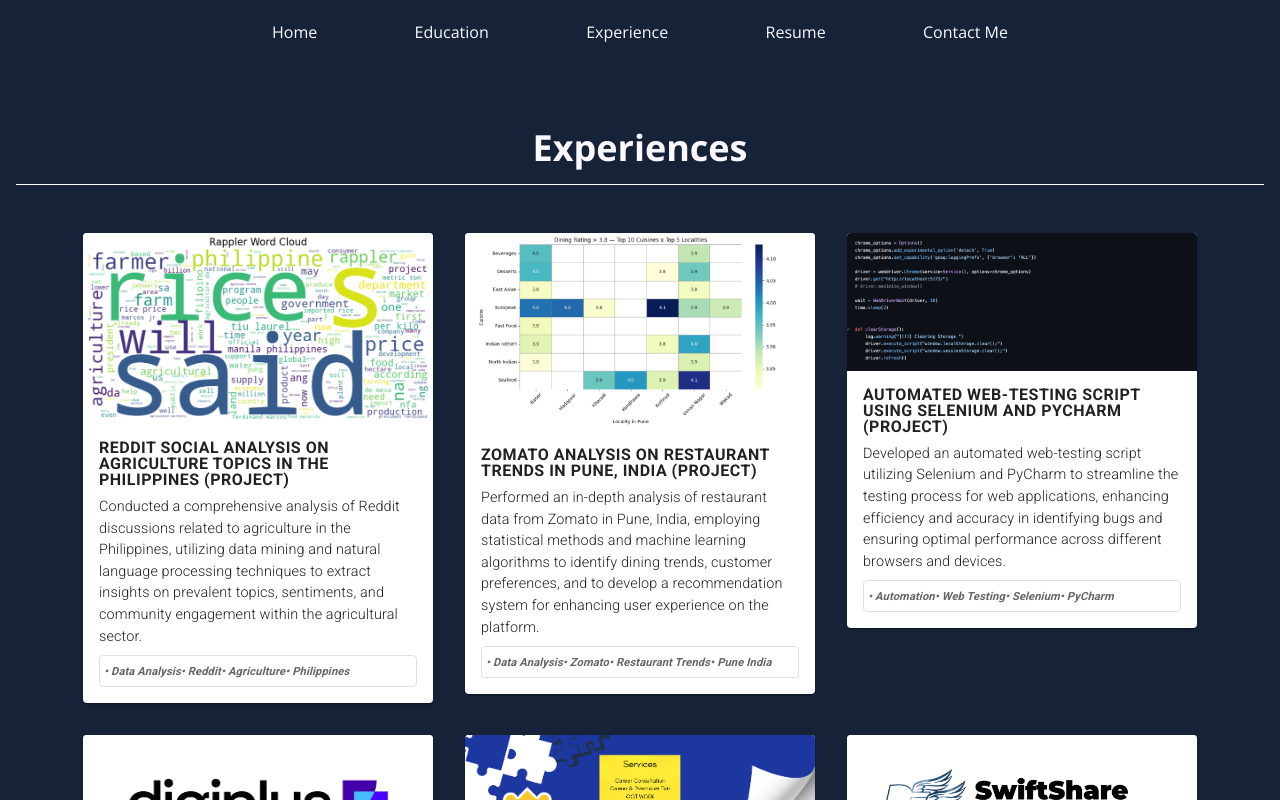
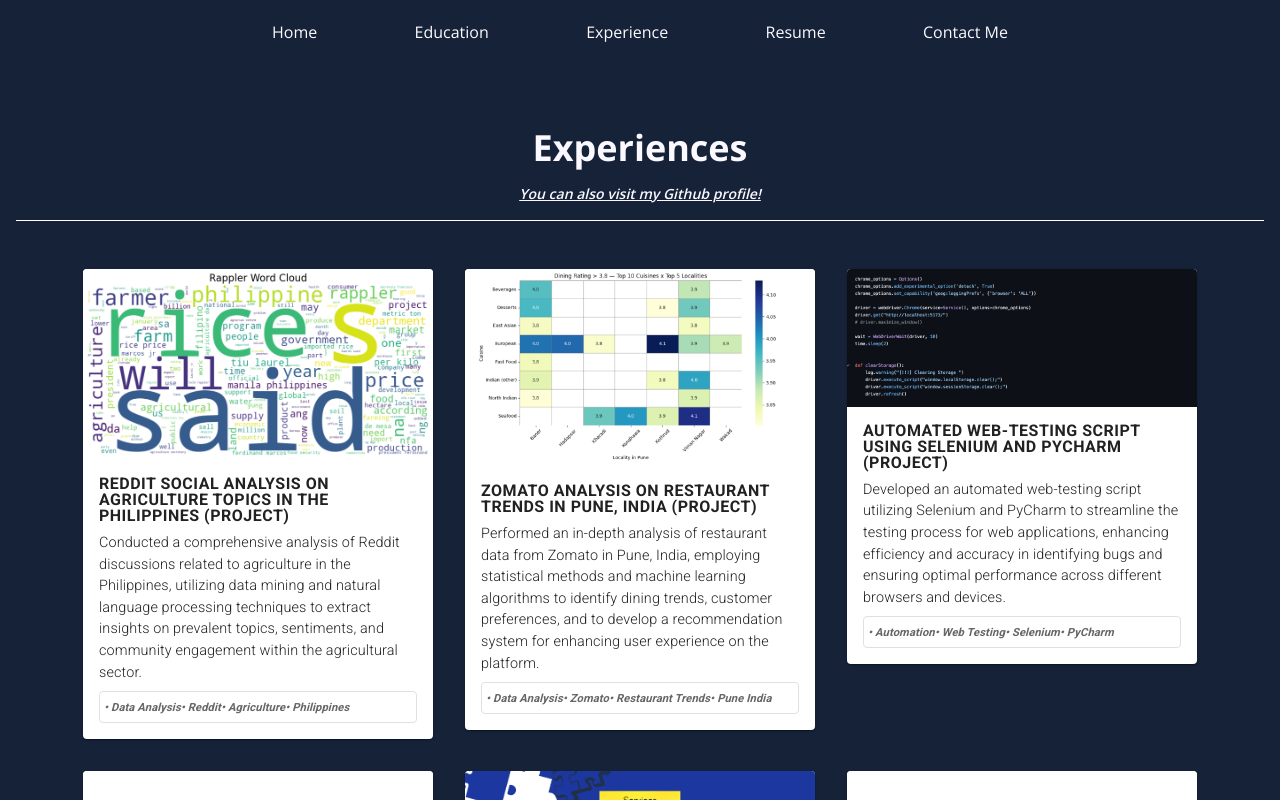
Before and after one commit to louis-uwie/portfolio, a Next.js app: page /experience in a window 1280 px wide. Shown: the top 800 px of the page. Built offline with nearby package versions, Linux system fonts and the light colour scheme; what @mui/material-nextjs would draw is missing.

Commit message:
Update: revised a header redirect to github profile.

```diff
--- a/app/experience/page.tsx
+++ b/app/experience/page.tsx
@@ -1,5 +1,6 @@
 import ExperienceCard from "../components/experienceCard";
 import experienceData from "../data/experience.json";
+import Link from "next/link";
 
 export default function ExperiencePage() {
   return (
@@ -7,6 +8,12 @@
       <div className="flex flex-col justify-center gap-4">
         <div className="flex flex-col justify-center items-center gap-4 mb-8 border-b border-white pb-4">
           <p className="text-4xl font-bold">Experiences</p>
+          <Link
+            href="/contact"
+            className="underline font-semibold italic text-sm"
+          >
+            You can also visit my Github profile!
+          </Link>{" "}
         </div>
 
         <div className="flex flex-wrap justify-center gap-8">
```
